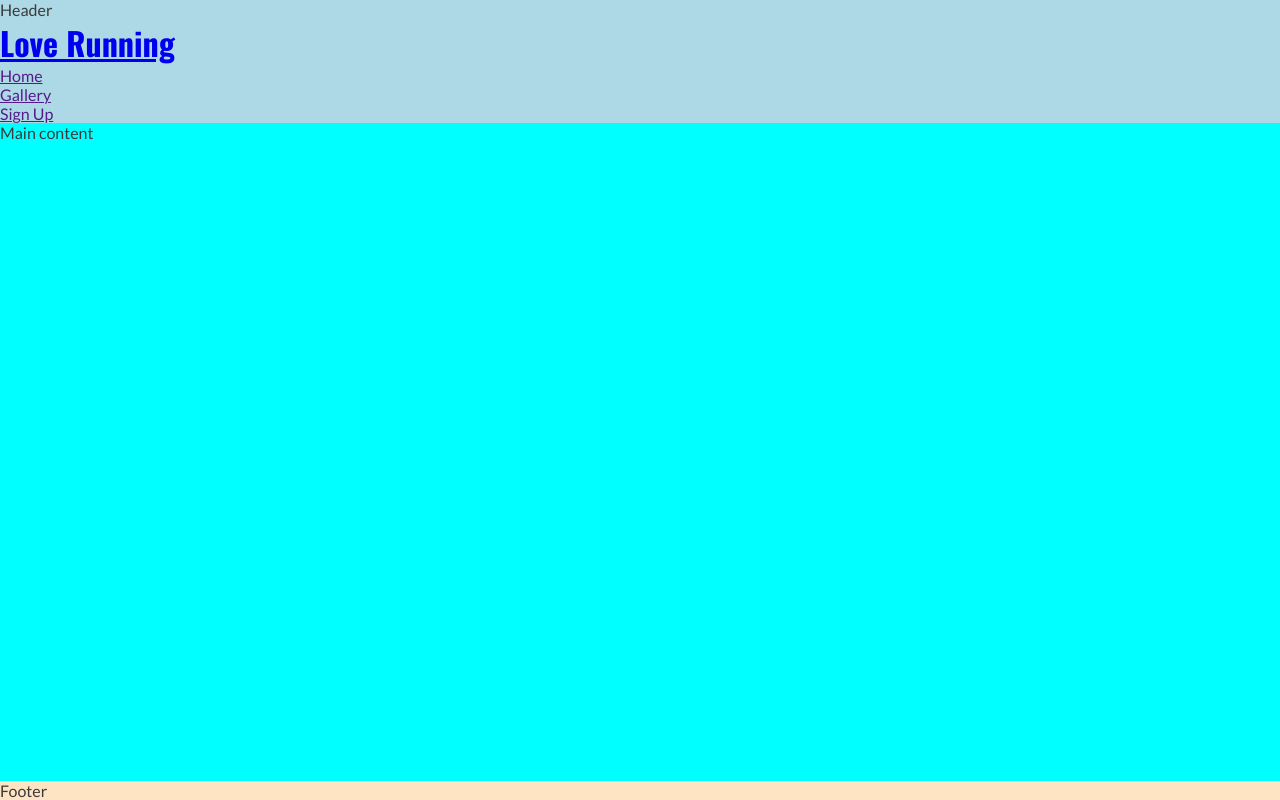
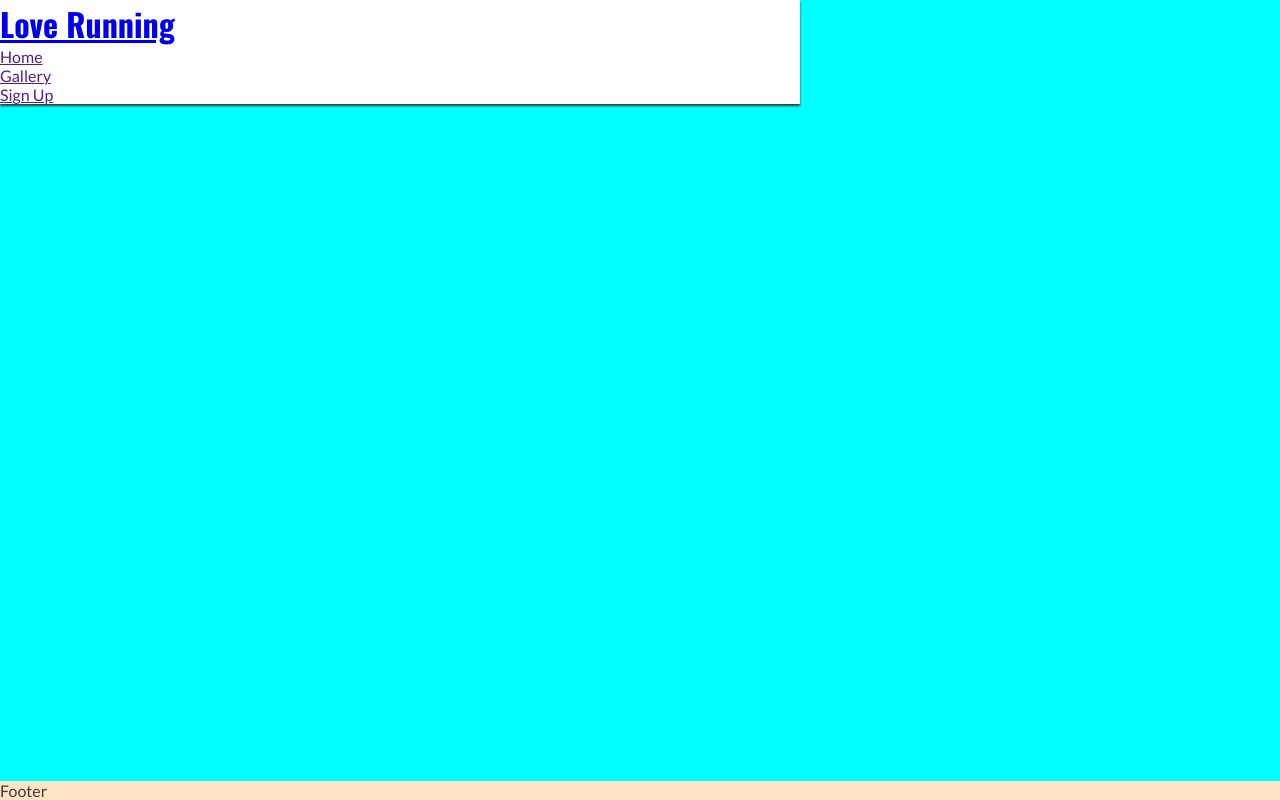
Before and after one commit to konmez/loverunning, a plain HTML site: page index.html in a window 1280 px wide. Drawn offline with nearby package versions, Linux system fonts and the light colour scheme.

Commit message:
make header fixed change background color

```diff
--- a/assets/css/style.css
+++ b/assets/css/style.css
@@ -20,9 +20,21 @@ body {
     color: #3a3a3a;
     font-family: "Lato", sans-serif;
 }
+/* Header  */
+header {
+    background-color: #ffffff;
+    padding: 0rem;
+    position: fixed;
+    font-family: "Lato", sans-serif;
+    width: 100vh;
+    z-index: 99;
+    box-shadow: 0 2px 2px #3a3a3a;
+}
 
-header {
-    background-color: lightblue;
+
+h1 {
+    font-family: "Oswald", sans-serif;
+
 }
 
 main {
@@ -31,16 +43,9 @@ main {
     flex: 1 0 auto;
 }
 
-header {
-    background-color: lightblue;
-}
 
+/*  Footer */
 footer {
 
     background-color: bisque;
 }
-
-h1 {
-    font-family: "Oswald", sans-serif;
-
-}
--- a/index.html
+++ b/index.html
@@ -27,7 +27,7 @@
 
 <body>
   <!-- Header -->
-  <header>Header
+  <header>
       <a href="index.html">
         <h1 id="logo">Love Running</h1>
       </a>
```
